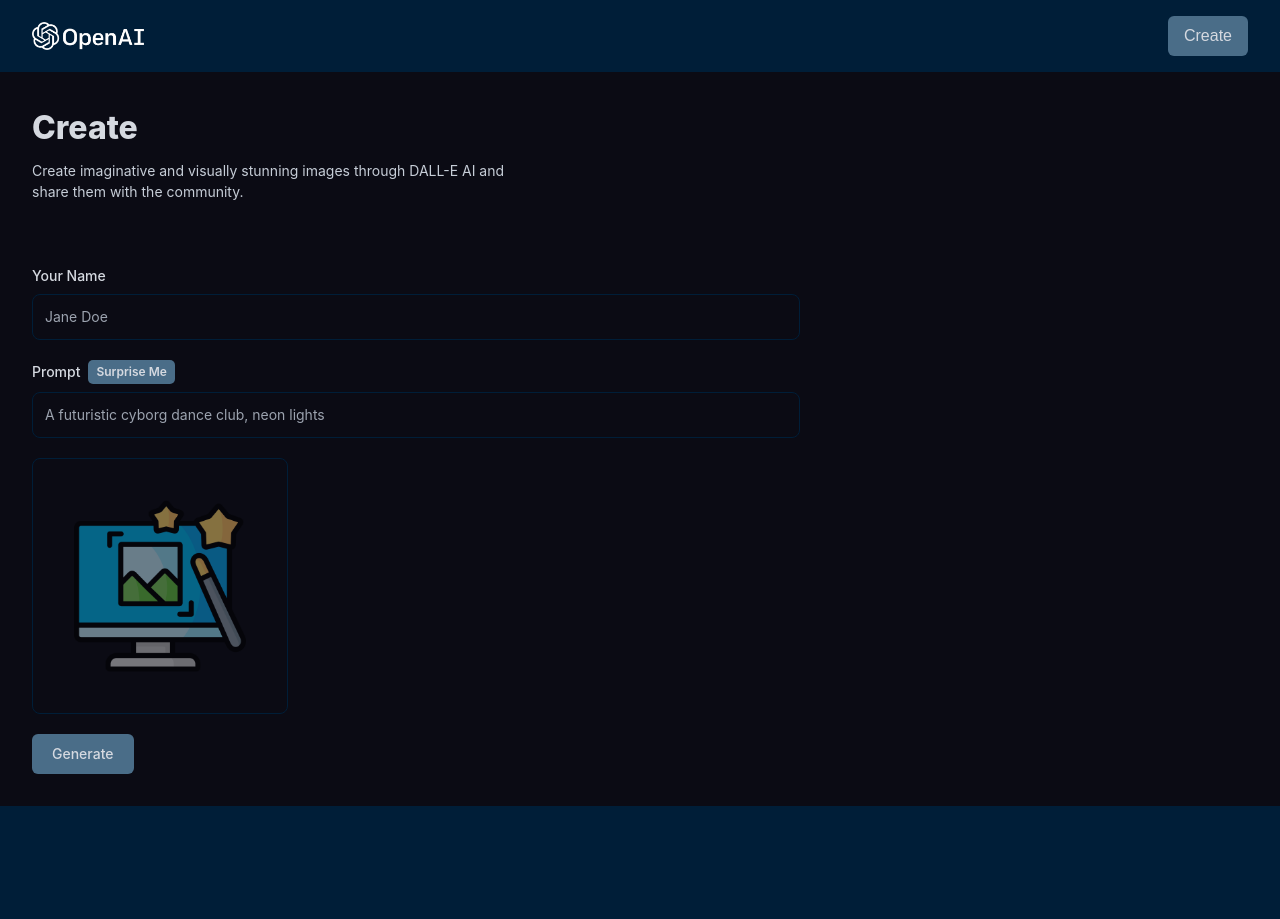
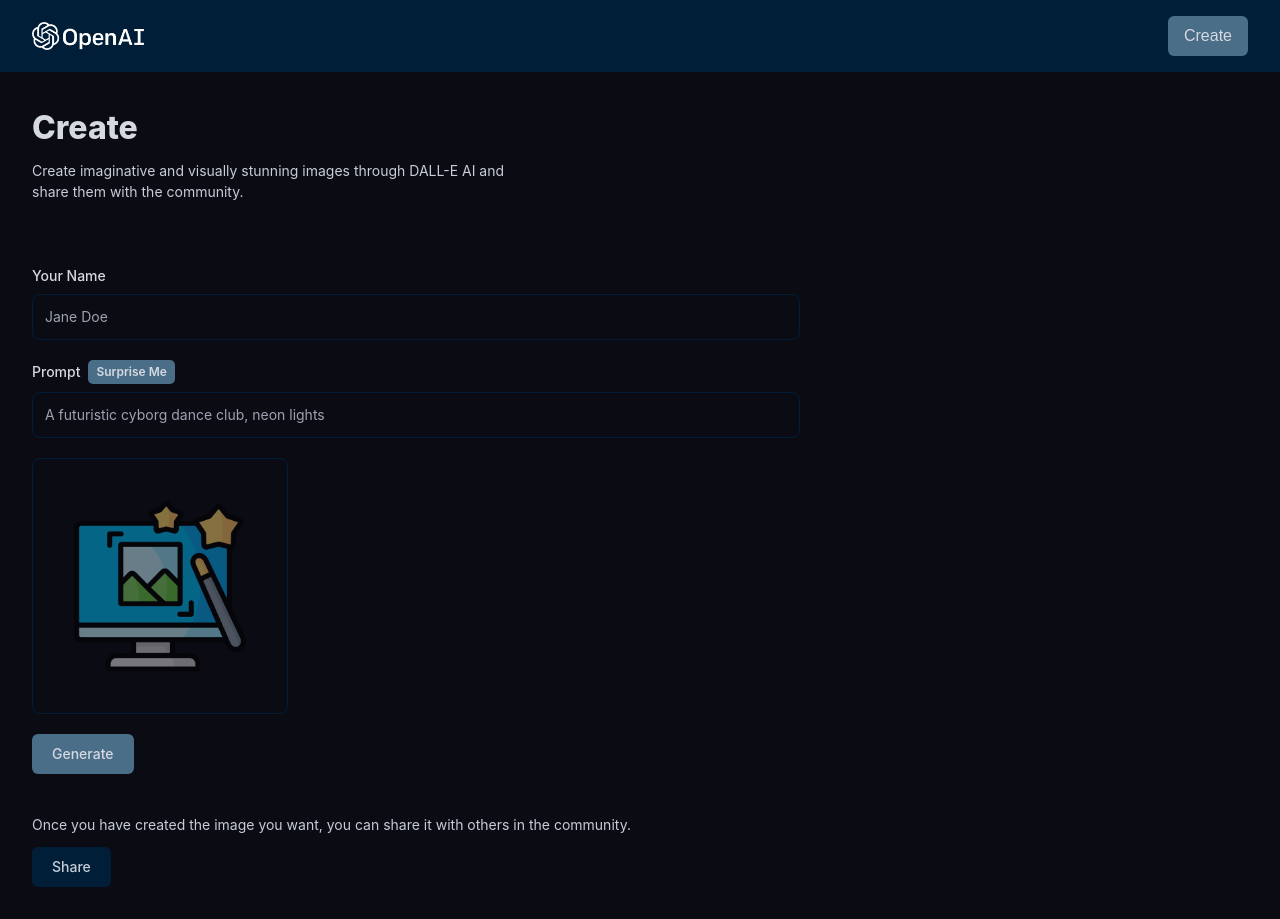
Before and after one commit to pronoia9/dall-elyse, a React (Vite) app in the folder client/: page /create-post in a window 1280 px wide. Before the commit the page ends 806 px from the top, so only its background shows below. Built offline with nearby package versions, Linux system fonts and the light colour scheme; a web font is replaced by a local one.

Commit message:
add share button

```diff
--- a/client/src/pages/CreatePost.jsx
+++ b/client/src/pages/CreatePost.jsx
@@ -72,6 +72,17 @@ const CreatePost = () => {
             {generatingImg ? 'Generating...' : 'Generate'}
           </button>
         </div>
+
+        <div className='mt-10'>
+          <p className='mt-2 text-[#c6cdd7] text-[14px]'>
+            Once you have created the image you want, you can share it with others in the community.
+          </p>
+          <button
+            type='submit'
+            className='mt-3 text-[#c6cdd7] bg-[#001e38] font-medium rounded-md text-sm w-full sm:w-auto px-5 py-2.5 text-center'>
+            {loading ? 'Sharing...' : 'Share'}
+          </button>
+        </div>
       </form>
     </section>
   );
```
